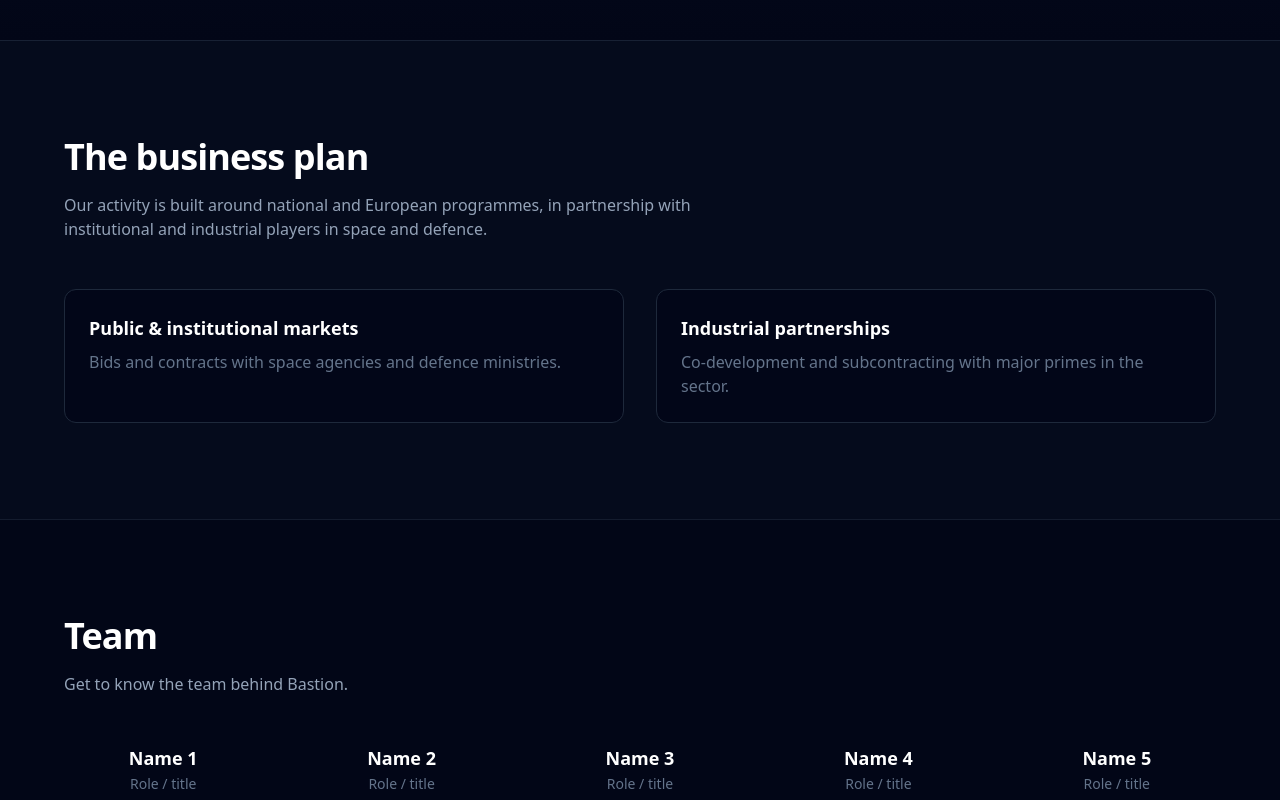
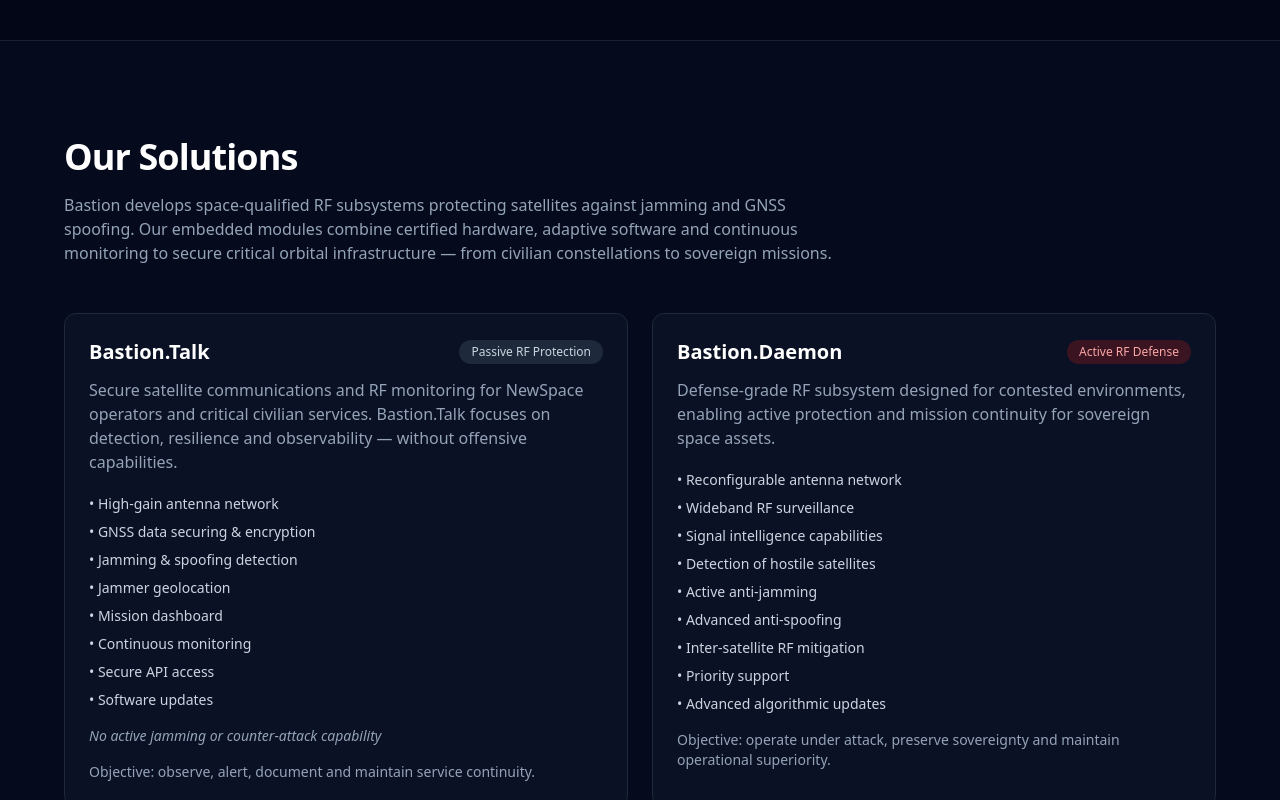
Before and after one commit to Iamkylian/bastion-site, a Nuxt app in the folder bastion/: page / in a window 1280 px wide. Shown: the part 820-1620 px from the top of the page. Built offline with nearby package versions, Linux system fonts and the light colour scheme.

Commit message:
Modification: ajout de la section Solution

```diff
--- a/bastion/app/components/layout/AppFooter.vue
+++ b/bastion/app/components/layout/AppFooter.vue
@@ -30,6 +30,7 @@
   <script setup lang="ts">
   const navItems = [
     { id: 'home', label: 'Home' },
+    { id: 'solution', label: 'Solution' },
     { id: 'business', label: 'Business' },
     { id: 'team', label: 'Team' },
     { id: 'contact', label: 'Contact' }
--- a/bastion/app/components/layout/AppHeader.vue
+++ b/bastion/app/components/layout/AppHeader.vue
@@ -51,6 +51,7 @@
 
   const navItems = [
     { id: 'home', label: 'Home' },
+    { id: 'solution', label: 'Solution' },
     { id: 'business', label: 'Business' },
     { id: 'team', label: 'Team' },
     { id: 'contact', label: 'Contact' }
--- a/bastion/app/components/sections/HomeSection.vue
+++ b/bastion/app/components/sections/HomeSection.vue
@@ -16,9 +16,9 @@
       </p>
       <div class="mt-10 flex flex-wrap justify-center gap-4">
         <a
-          href="#business"
+          href="#solution"
           class="rounded-lg bg-blue-600 px-6 py-3 text-sm font-medium text-white transition hover:bg-blue-500"
-          @click.prevent="scrollTo('business')"
+          @click.prevent="scrollTo('solution')"
         >
           Discover
         </a>
--- /dev/null
+++ b/bastion/app/components/sections/SolutionSection.vue
@@ -0,0 +1,102 @@
+<template>
+  <section
+    id="solution"
+    class="scroll-mt-20 border-b border-slate-800/60 bg-slate-900/30 px-4 py-20 sm:px-6 sm:py-24 lg:px-8"
+  >
+    <div class="mx-auto max-w-6xl">
+      <!-- Header -->
+      <h2 class="text-3xl font-bold tracking-tight text-white sm:text-4xl">
+        Our Solutions
+      </h2>
+
+      <p class="mt-4 max-w-3xl text-slate-400">
+        Bastion develops space-qualified RF subsystems protecting satellites against jamming and GNSS spoofing.
+        Our embedded modules combine certified hardware, adaptive software and continuous monitoring to secure
+        critical orbital infrastructure — from civilian constellations to sovereign missions.
+      </p>
+
+      <!-- Offers -->
+      <div class="mt-12 grid gap-6 sm:grid-cols-2">
+
+        <!-- Civil -->
+        <div class="rounded-xl border border-slate-800 bg-slate-900/60 p-6">
+          <div class="flex items-center justify-between">
+            <h3 class="text-xl font-semibold text-white">
+              Bastion.Talk
+            </h3>
+            <span class="rounded-full bg-slate-800 px-3 py-1 text-xs text-slate-300">
+              Passive RF Protection
+            </span>
+          </div>
+
+          <p class="mt-3 text-slate-400">
+            Secure satellite communications and RF monitoring for NewSpace operators and critical civilian services.
+            Bastion.Talk focuses on detection, resilience and observability — without offensive capabilities.
+          </p>
+
+          <ul class="mt-5 space-y-2 text-slate-300 text-sm">
+           <li>• High-gain antenna network</li>
+            <li>• GNSS data securing & encryption</li>
+            <li>• Jamming & spoofing detection</li>
+            <li>• Jammer geolocation</li>
+            <li>• Mission dashboard</li>
+            <li>• Continuous monitoring</li>
+            <li>• Secure API access</li>
+            <li>• Software updates</li>
+            <li class="pt-2 italic text-slate-400">
+              No active jamming or counter-attack capability
+            </li>
+          </ul>
+
+          <p class="mt-4 text-sm text-slate-400">
+            Objective: observe, alert, document and maintain service continuity.
+          </p>
+        </div>
+
+        <!-- Defense -->
+        <div class="rounded-xl border border-slate-800 bg-slate-900/60 p-6">
+          <div class="flex items-center justify-between">
+            <h3 class="text-xl font-semibold text-white">
+              Bastion.Daemon
+            </h3>
+            <span class="rounded-full bg-red-900/40 px-3 py-1 text-xs text-red-300">
+              Active RF Defense
+            </span>
+
+          </div>
+
+          <p class="mt-3 text-slate-400">
+            Defense-grade RF subsystem designed for contested environments, enabling active protection and mission
+            continuity for sovereign space assets.
+          </p>
+
+          <ul class="mt-5 space-y-2 text-slate-300 text-sm">
+            <li>• Reconfigurable antenna network</li>
+            <li>• Wideband RF surveillance</li>
+            <li>• Signal intelligence capabilities</li>
+            <li>• Detection of hostile satellites</li>
+            <li>• Active anti-jamming</li>
+            <li>• Advanced anti-spoofing</li>
+            <li>• Inter-satellite RF mitigation</li>
+            <li>• Priority support</li>
+            <li>• Advanced algorithmic updates</li>
+          </ul>
+
+          <p class="mt-4 text-sm text-slate-400">
+            Objective: operate under attack, preserve sovereignty and maintain operational superiority.
+          </p>
+        </div>
+
+      </div>
+
+      <!-- Vision -->
+      <p class="mt-12 max-w-3xl text-slate-400">
+        Bastion’s ambition is to build a European leader in space RF cybersecurity, addressing the rapidly growing
+        vulnerability of orbital infrastructures in an increasingly contested space domain.
+      </p>
+    </div>
+  </section>
+</template>
+
+<script setup lang="ts">
+</script>
--- a/bastion/app/pages/index.vue
+++ b/bastion/app/pages/index.vue
@@ -1,6 +1,7 @@
 <template>
   <div>
     <HomeSection />
+    <SolutionSection />
     <BusinessSection />
     <TeamSection />
     <ContactSection />
```
